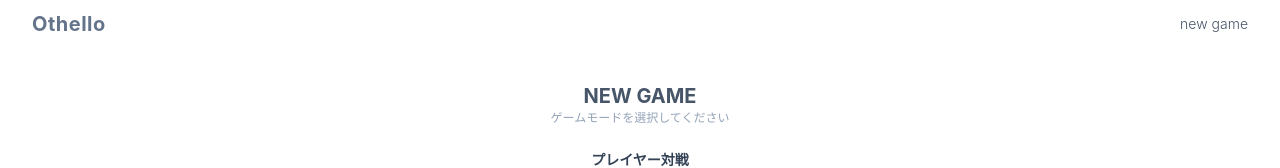
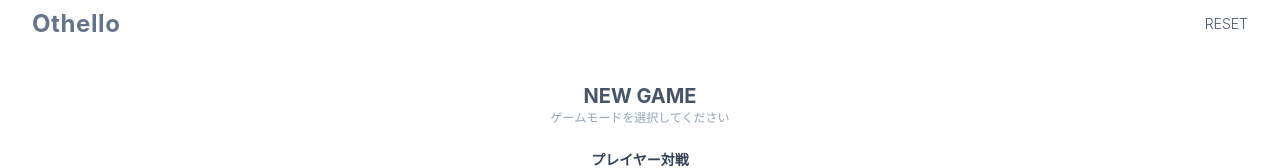
Before and after one commit to ebinase/othello-frontend, a Next.js app: page / in a window 1280 px wide. Shown: the top 168 px of the page. Built offline with nearby package versions, Linux system fonts and the light colour scheme.

Commit message:
[add] ゲームモードをHeaderに表示するようにした

```diff
--- a/src/components/shared/elements/Header/Header.tsx
+++ b/src/components/shared/elements/Header/Header.tsx
@@ -3,7 +3,7 @@
 import useOthello from "../../../../dataflow/othello/othello";
 
 const Header: React.FC = () => {
-  const { reset } = useOthello();
+  const { reset, gameMode } = useOthello();
 
   const handleNewGame = () => {
     if (confirm("プレイ中のゲーム情報が失われます。よろしいですか？")) {
@@ -14,15 +14,26 @@ const Header: React.FC = () => {
   return (
     <header>
       <div className="h-12 mx-[2rem] flex justify-between items-center">
-        <h1 className="font-bold text-slate-500 tracking-wide text-xl">
-          Othello
-        </h1>
-        <div className="flex justify-end gap-5">
+        <div className="basis-2/5 flex items-center gap-1">
+          <h1 className="font-bold text-slate-500 tracking-wide text-2xl">
+            Othello
+          </h1>
+          <div
+            className={
+              "w-fit text-xs text-slate-400 rounded-sm px-2 py-0.5 " +
+              (!!gameMode ? "border border-slate-400" : "")
+            }
+          >
+            {gameMode === undefined ? "" : gameMode === "PVP" ? "PVP" : "BOT"}
+          </div>
+        </div>
+        <div className="basis-1/5 flex justify-center"></div>
+        <div className="basis-2/5 flex justify-end gap-5 ">
           <button
             onClick={handleNewGame}
-            className="text-slate-600 text-sm font-light "
+            className="text-slate-600 text-sm font-light"
           >
-            new game
+            RESET
           </button>
         </div>
       </div>
--- a/src/dataflow/othello/othello.ts
+++ b/src/dataflow/othello/othello.ts
@@ -194,7 +194,7 @@ const apply =
 
 type State = {
   state: GameState;
-  gameMode: GAME_MODE;
+  gameMode: GAME_MODE | undefined;
   moveHistory: MoveHistory[];
   index: number;
 };
@@ -214,7 +214,7 @@ type Actions = {
 
 const useOthello = create<State & Actions>((set, get) => ({
   state: initialState,
-  gameMode: GAME_MODE.PVP,
+  gameMode: undefined,
   update: (fieldId: number) => {
     const stateBefore = get().state;
 
@@ -238,6 +238,10 @@ const useOthello = create<State & Actions>((set, get) => ({
       putAt: fieldId,
       flipped,
     });
+
+    set((state) => ({
+      gameMode: state.gameMode ?? GAME_MODE.PVP,
+    }));
   },
   skip: () => {
     set((state) => ({
@@ -246,7 +250,13 @@ const useOthello = create<State & Actions>((set, get) => ({
     const stateBefore = get().state;
     get().pushHistory(stateBefore.color, { type: "skip" });
   },
-  reset: () => set({ state: initialState, moveHistory: [], index: -1 }),
+  reset: () =>
+    set({
+      state: initialState,
+      gameMode: undefined,
+      moveHistory: [],
+      index: -1,
+    }),
   activateBot: async () => {
     const state = get().state;
     const isBotTurn = state.players[state.color].type === "bot";
@@ -315,7 +325,7 @@ const useOthello = create<State & Actions>((set, get) => ({
         state: {
           ...state.state,
           turn: state.state.turn - 1,
-          board: apply('back')(
+          board: apply("back")(
             state.state.board,
             state.moveHistory[state.index]
           ),
```
